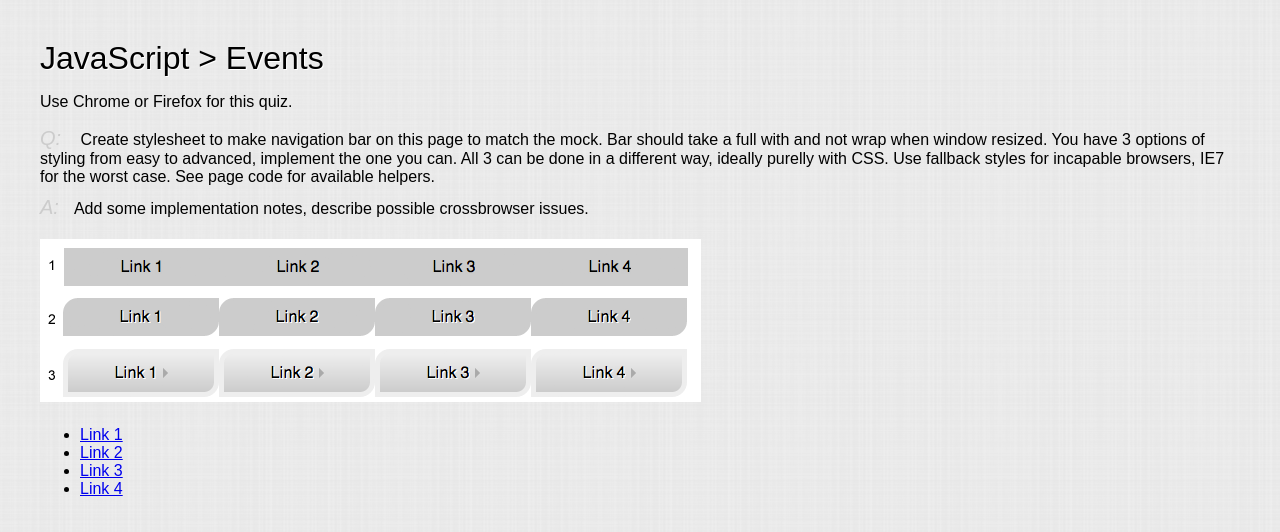
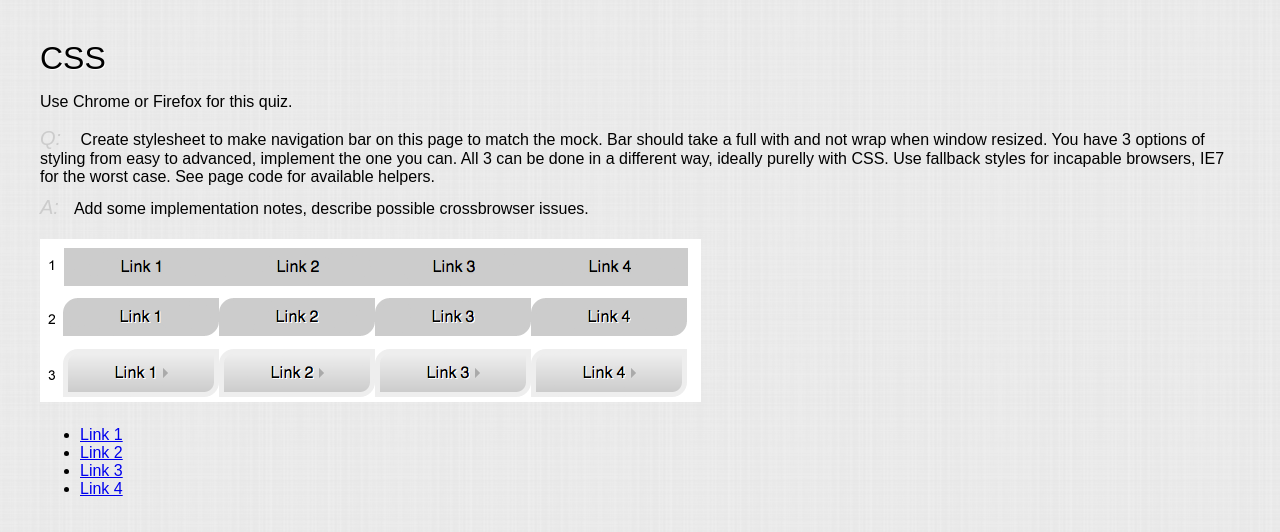
Before and after one commit to syavorsky/front-end-quiz, a plain HTML site: page css/nav/index.html in a window 1280 px wide. Drawn offline with Linux system fonts and the light colour scheme.

Commit message:
fixed the heading for CSS part

```diff
--- a/css/nav/index.html
+++ b/css/nav/index.html
@@ -7,7 +7,7 @@
     <link href="assets/styles.css" rel="stylesheet" />
 </head>
 <body>
-    <h1>JavaScript &gt; Events</h1>
+    <h1>CSS</h1>
     <p>
         Use Chrome or Firefox for this quiz.
     </p>
```
